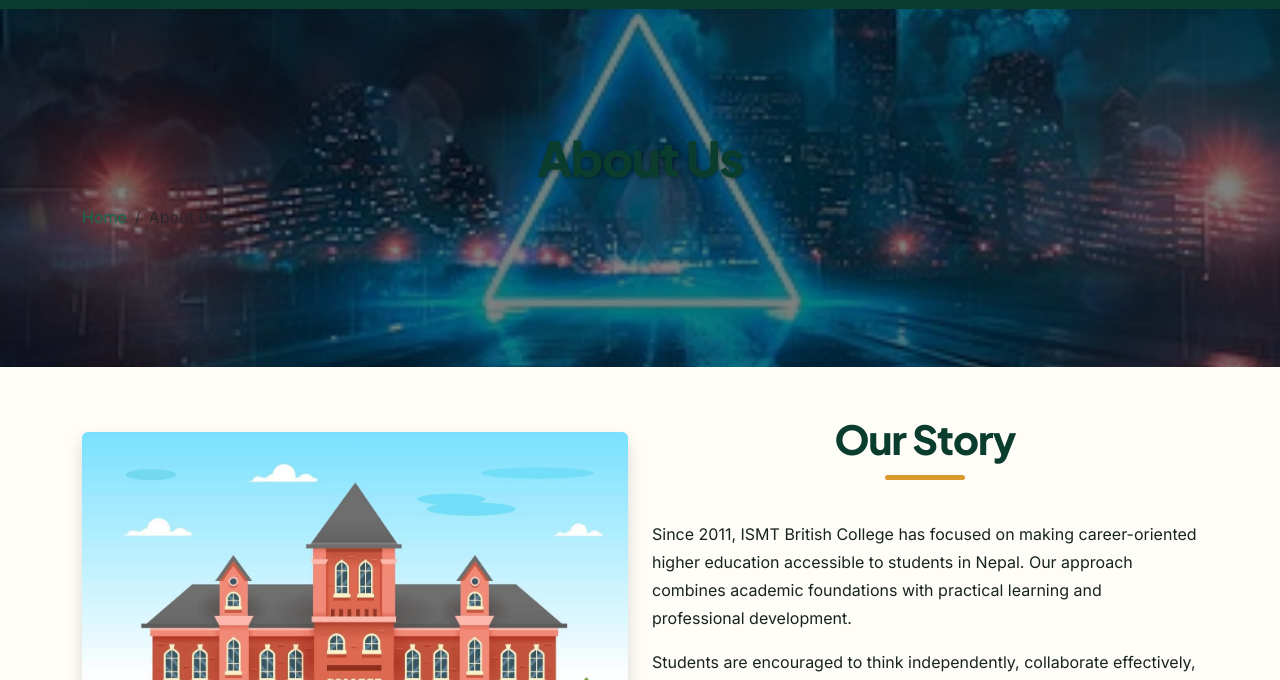
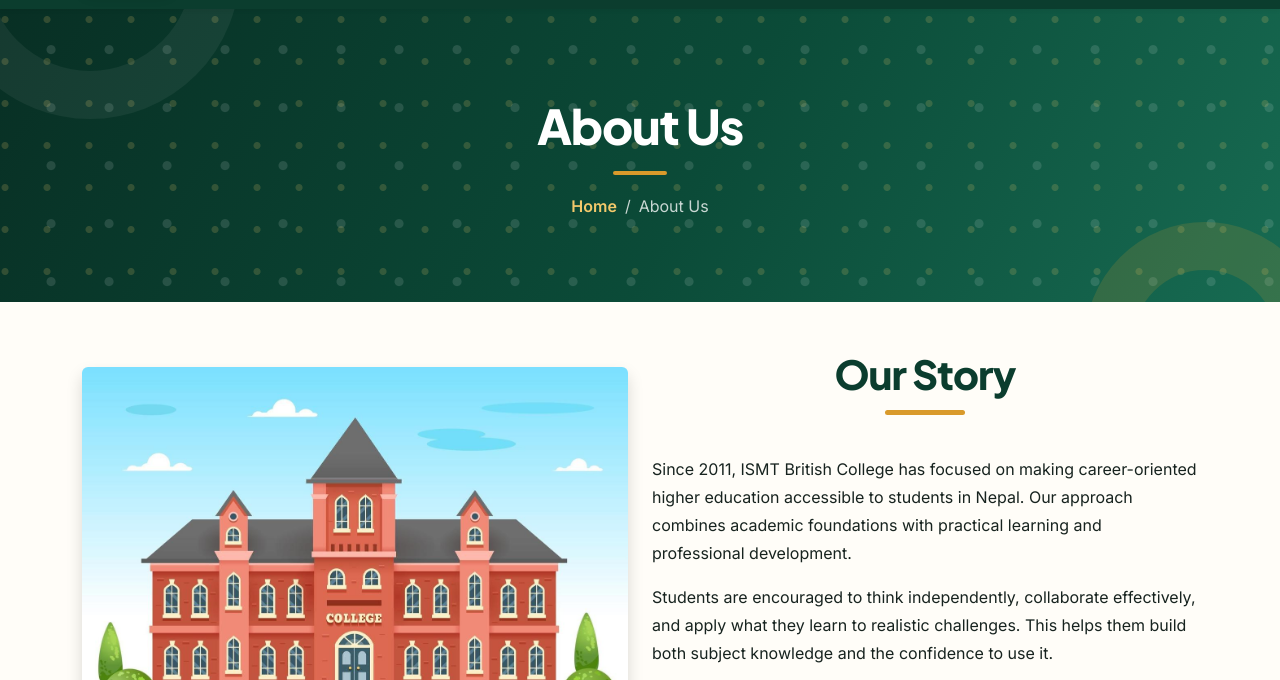
Before and after one commit to kit24fanr-cyber/college-website, a plain HTML site: page about.html in a window 1280 px wide. Shown: the part 75-755 px from the top of the page. Drawn offline with nearby package versions, Linux system fonts and the light colour scheme.

Commit message:
Replace page header image with graphic design

```diff
--- a/css/style.css
+++ b/css/style.css
@@ -217,18 +217,83 @@ a:hover {
 /* ===== PAGE HEADER ===== */
 .page-header {
     position: relative;
-    background: linear-gradient(rgba(0, 0, 0, 0.5), rgba(0, 0, 0, 0.5)), url('../images/page-header-bg.jpg') no-repeat center center;
-    background-size: cover;
+    isolation: isolate;
+    overflow: hidden;
+    background:
+        radial-gradient(circle at 12% 25%, rgba(243, 201, 107, 0.18) 0 3px, transparent 4px),
+        radial-gradient(circle at 88% 70%, rgba(255, 255, 255, 0.12) 0 4px, transparent 5px),
+        linear-gradient(120deg, #082f24 0%, #0b4b38 55%, #176b52 100%);
+    background-size: 42px 42px, 58px 58px, auto;
     color: white;
-    padding: 120px 0;
+    padding: 88px 0 82px;
     text-align: center;
+}
+
+.page-header::before,
+.page-header::after {
+    content: '';
+    position: absolute;
+    z-index: -1;
+    border-radius: 50%;
+    border: 48px solid rgba(255, 255, 255, 0.055);
+}
+
+.page-header::before {
+    width: 300px;
+    height: 300px;
+    top: -190px;
+    left: -60px;
+}
+
+.page-header::after {
+    width: 240px;
+    height: 240px;
+    right: -45px;
+    bottom: -160px;
+    border-color: rgba(217, 154, 43, 0.16);
+}
+
+.page-header .container {
+    position: relative;
+    z-index: 1;
 }
 
 .page-header h1 {
     font-size: 3rem;
-    margin-bottom: 1rem;
+    color: white;
+    margin-bottom: 1.1rem;
     font-weight: 800;
-    text-shadow: 1px 1px 4px rgba(0, 0, 0, 0.4);
+    text-shadow: none;
+}
+
+.page-header h1::after {
+    content: '';
+    display: block;
+    width: 54px;
+    height: 4px;
+    margin: 16px auto 0;
+    background: var(--secondary-color);
+    border-radius: 999px;
+}
+
+.page-header .breadcrumb {
+    justify-content: center;
+    margin: 0;
+}
+
+.page-header .breadcrumb-item,
+.page-header .breadcrumb-item.active,
+.page-header .breadcrumb-item + .breadcrumb-item::before {
+    color: rgba(255, 255, 255, 0.78);
+}
+
+.page-header .breadcrumb-item a {
+    color: var(--secondary-light);
+    font-weight: 600;
+}
+
+.page-header .breadcrumb-item a:hover {
+    color: white;
 }
 
 /* ===== PROGRAM CARDS ===== */
```
